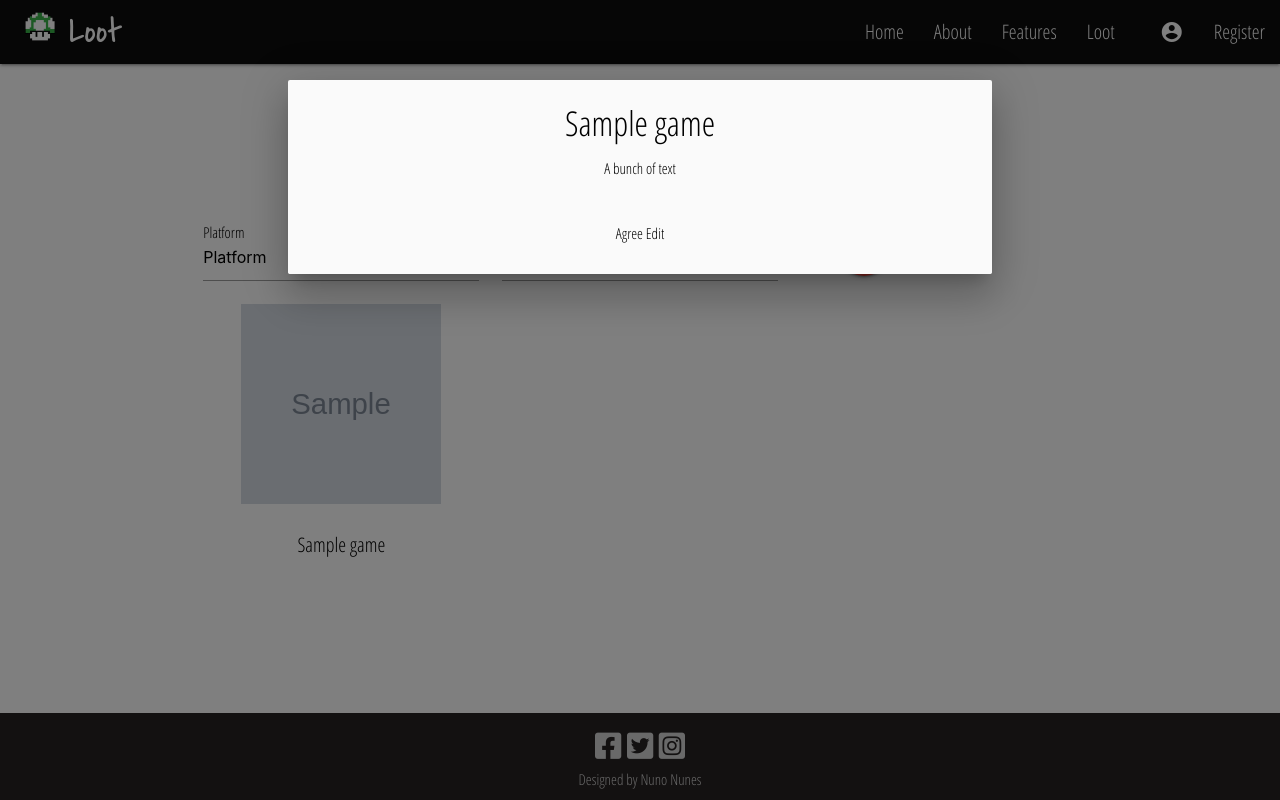
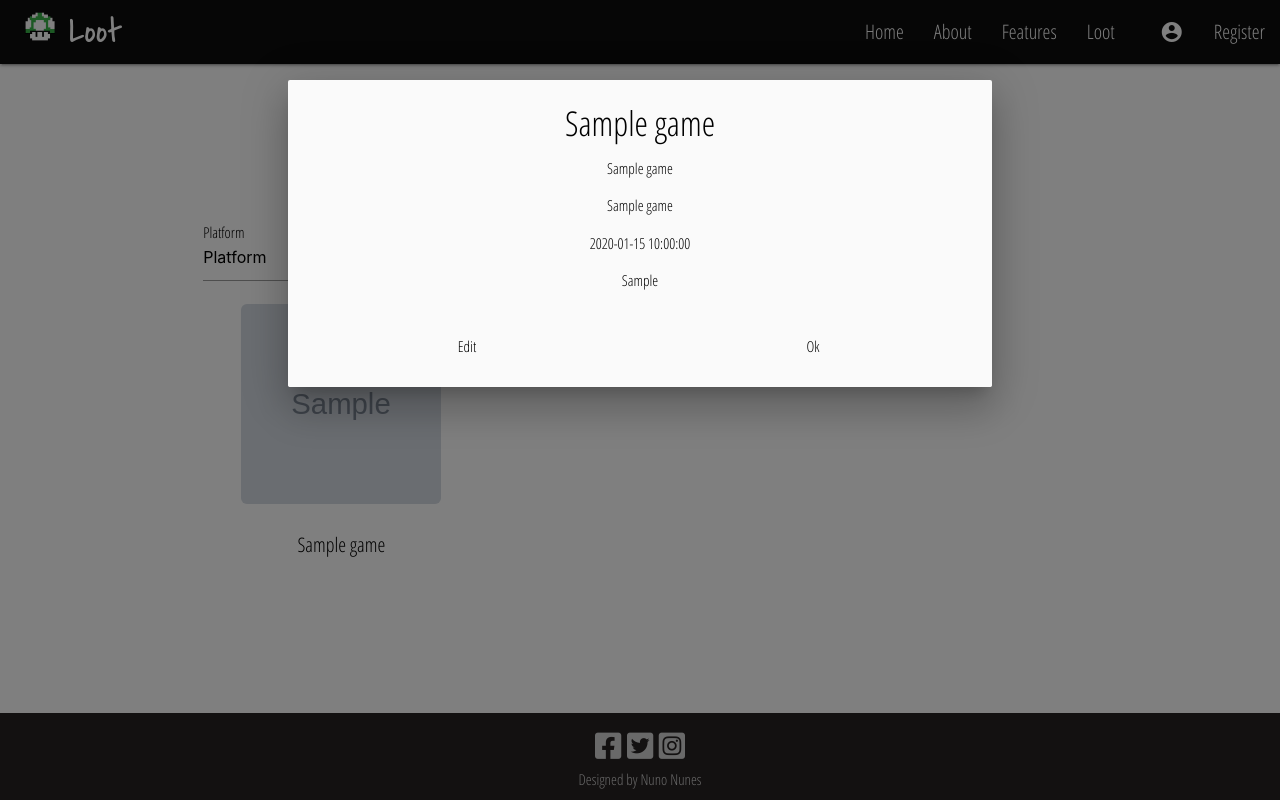
Before and after one commit to Brainvibe/1UpLoot, a Flask app: page /get_games in a window 1280 px wide, after a click that opens the changed part. Run offline with Flask 2, Linux system fonts and the light colour scheme; grey boxes marked "Sample" are stand-in pictures; a database or web service that is not in the repository returns one stand-in record (values such as "Sample title"); some libraries are stand-ins or nearby versions.

Commit message:
added hover effect in games and additional text in games modal

```diff
--- a/static/css/style.css
+++ b/static/css/style.css
@@ -97,9 +97,7 @@ nav .brand-logo {
     font-size: 20px;
 }
 
-.games-title {
-    font-family: 'Covered By Your Grace', cursive;
-}
+
 
 .dropdown-content li>a,
 .dropdown-content li>span {
@@ -107,9 +105,23 @@ nav .brand-logo {
     color: black;
 }
 
+.game-cover{
+    border-radius: 3%;
+}
+
+
+/***border effect ***/
 
 
 
+.border img {
+    transition: .5s ease;
+    }
+
+    .border img:hover{
+    box-shadow: 0 0 0 3px #262222;
+    transition: .5s ease;
+    }
 
 
 
--- a/templates/addgame.html
+++ b/templates/addgame.html
@@ -19,7 +19,7 @@
                     </div>
                     <div class="input-field col s12 m4 l4">
                         <i class="material-icons prefix">image</i>
-                        <input id="game_image" name="game_image" type="url" class="validate" required>
+                        <input id="game_image" name="game_image" type="url" class="validate" placeholder="https://tinyurl.com/y8rey5pg" required>
                         <label for="icon_prefix">Image Url(200x200)</label>
                     </div>
                     <div class="input-field col s12 m4 l4">
--- a/templates/games.html
+++ b/templates/games.html
@@ -43,7 +43,7 @@
 
             <div class="col s12 m4 l4 center">
 
-                <a class="modal-trigger" href="#modal2{{loop.index}}">
+                <a class="border modal-trigger" href="#modal2{{loop.index}}">
                     <img class="game-cover" src="{{game.game_image}}" alt="Game Cover" width="200" height="200">
                 </a>
 
@@ -58,11 +58,22 @@
                     <div class="modal-content">
 
                         <h4>{{game.game_name}}</h4>
-                        <p>A bunch of text</p>
+                        <p>{{game.platform_name}}</p>
+                        <p>{{game.genre_name}}</p>
+                        <p>{{game.pickup_date}}</p>
+                        <p>{{game.game_condition}}</p>
                     </div>
                     <div class="modal-footer">
-                        <a href="#!" class="modal-close">Agree</a>
-                        <a href="{{url_for('edit_game', game_id=game._id)}}">Edit</a>
+                        <div class="col s6 m6 l6 center">
+                            <a href="{{url_for('edit_game', game_id=game._id)}}">Edit</a>
+
+                        </div>
+
+                        <div class="col s6 m6 l6 center">
+                            <a href="#!" class="modal-close">Ok</a>
+                        </div>
+
+
                     </div>
                 </div>
             </div>
```
